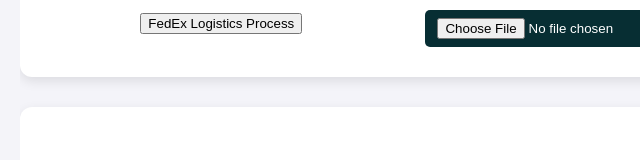
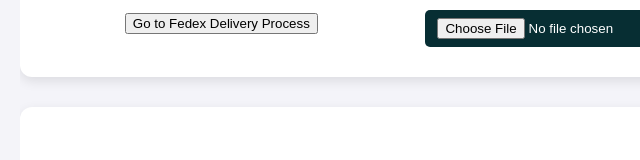
Before and after one commit to YeeYing4126/IBMgl01, a plain HTML site: page index.html in a window 1280 px wide. Shown: the part 1086-1246 px from the top of the page, 76-716 px from the left. Drawn offline with Linux system fonts and the light colour scheme.

Commit message:
Update index.html

```diff
--- a/index.html
+++ b/index.html
@@ -181,7 +181,7 @@
                 <div class="circle-container">
                     <img src="https://images.pexels.com/photos/9159400/pexels-photo-9159400.jpeg?auto=compress&cs=tinysrgb&w=600" alt="Assignment 1" class="circle-img">
                     <p><strong>FedEx Logistics Process</strong></p>
-                    <button onclick="showPage('Click Here')">FedEx Logistics Process</button>
+                    <a href="FedEx-delivery-Porcess.html"><button>Go to Fedex Delivery Process</button></a>
                 </div>
                 <div class="circle-container">
                     <img src="https://images.pexels.com/photos/9159400/pexels-photo-9159400.jpeg?auto=compress&cs=tinysrgb&w=600" alt="Assignment 2" class="circle-img">
```
